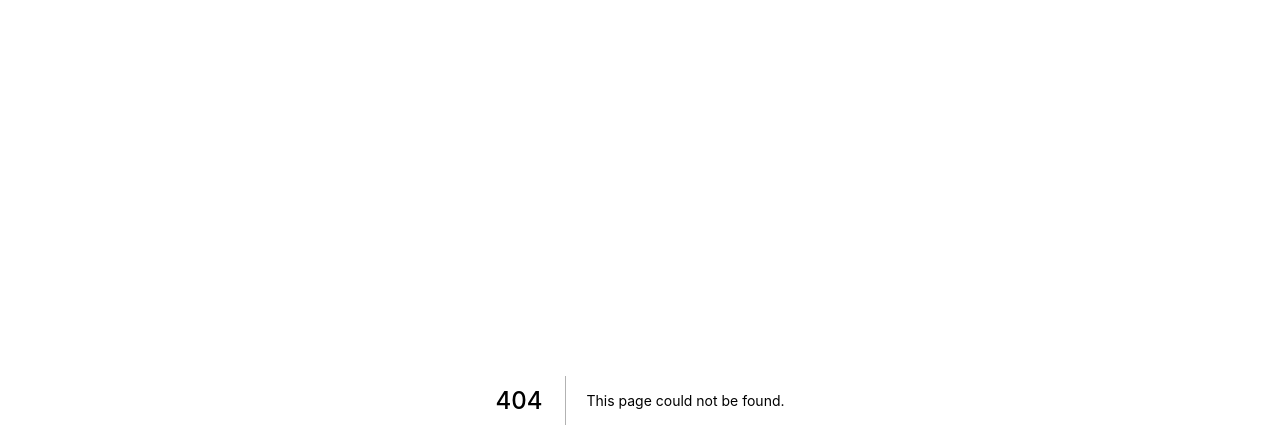
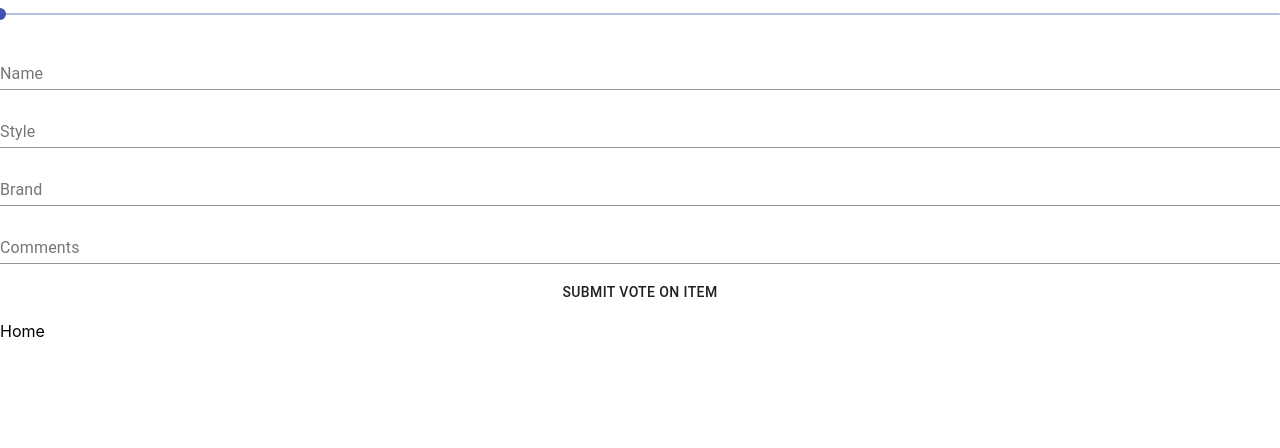
Before and after one commit to Stockbridge/dranked, a Next.js app: page /submitVote in a window 1280 px wide. Before the commit this address had no page. Shown: the top 448 px of the page. Built offline with nearby package versions, Linux system fonts and the light colour scheme.

Commit message:
adding pages

```diff
--- a/package.json
+++ b/package.json
@@ -10,9 +10,11 @@
     "start": "next start"
   },
   "dependencies": {
+    "@material-ui/core": "^4.11.3",
     "next": "10.0.6",
     "react": "17.0.1",
-    "react-dom": "17.0.1"
+    "react-dom": "17.0.1",
+    "styled-components": "^5.2.1"
   },
   "repository": {
     "type": "git",
--- /dev/null
+++ b/pages/submitVote.tsx
@@ -0,0 +1,31 @@
+import React from 'react';
+import Link from 'next/link';
+import { Button, Slider, TextField } from '@material-ui/core';
+
+const SubmitVotePage = () => (
+  <div>
+    <form>
+      <div style={{marginBottom: "10px"}}>
+        <Slider placeholder="(1-10)" max={ 10 } min={ 0 } name="ItemName" />
+      </div>
+      <div style={{marginBottom: "10px"}}>
+        <TextField label="Name" placeholder="(i.e. Cherry Blossom, Indian Well Red, etc.)" fullWidth={ true } name="ItemName"></TextField>
+      </div>
+      <div style={{marginBottom: "10px"}}>
+        <TextField label="Style" placeholder="(i.e. Merlot, Pinot Noir, etc.)" fullWidth={ true } name="ItemStyle"></TextField>
+      </div>
+      <div style={{marginBottom: "10px"}}>
+        <TextField label="Brand" placeholder="(i.e. Trader Gioto's, Chateau Ste. Michelle, etc)" fullWidth={ true } name="Item Brand"></TextField>
+      </div>
+      <div style={{marginBottom: "10px"}}>
+        <TextField label="Comments" placeholder="(i.e. Cost, Tasting Notes, etc.)" fullWidth={ true }></TextField>
+      </div>
+      <div style={{marginBottom: "10px"}}>
+        <Button type="submit" fullWidth={ true }>Submit Vote on Item</Button>
+      </div>
+    </form>
+    <Link href="/">Home</Link>
+  </div>
+);
+
+export default SubmitVotePage;
```
Also changed, not shown: pages/404.tsx (added, +10 -0 lines), pages/index.tsx (added, +18 -0 lines), pages/submitItem.tsx (added, +28 -0 lines), pages/_app.tsx (renamed from pages/_app.js), pages/api/hello.tsx (renamed from pages/api/hello.js), pages/welcome.tsx (renamed from pages/index.js), 2 other files (tests, documents, lock files or other folders).
